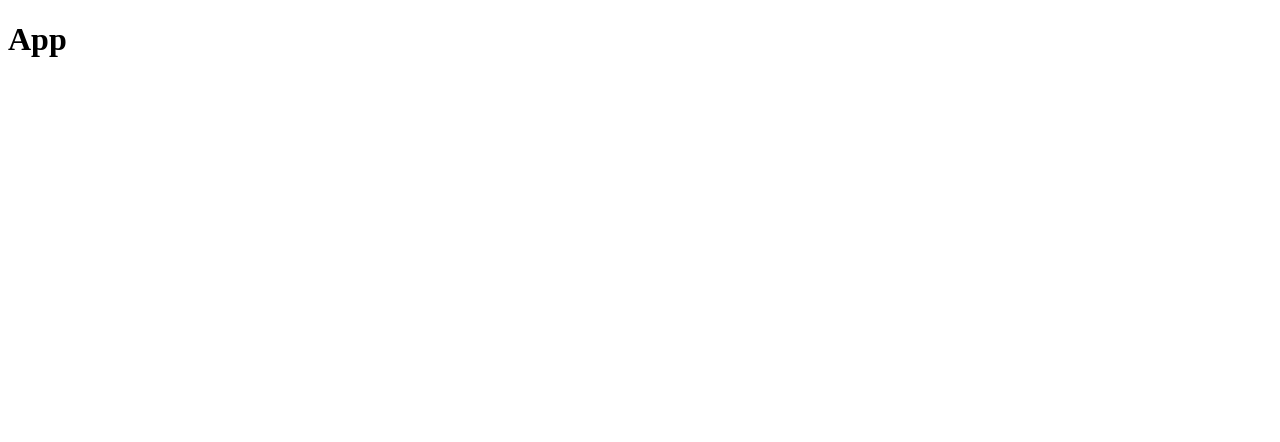
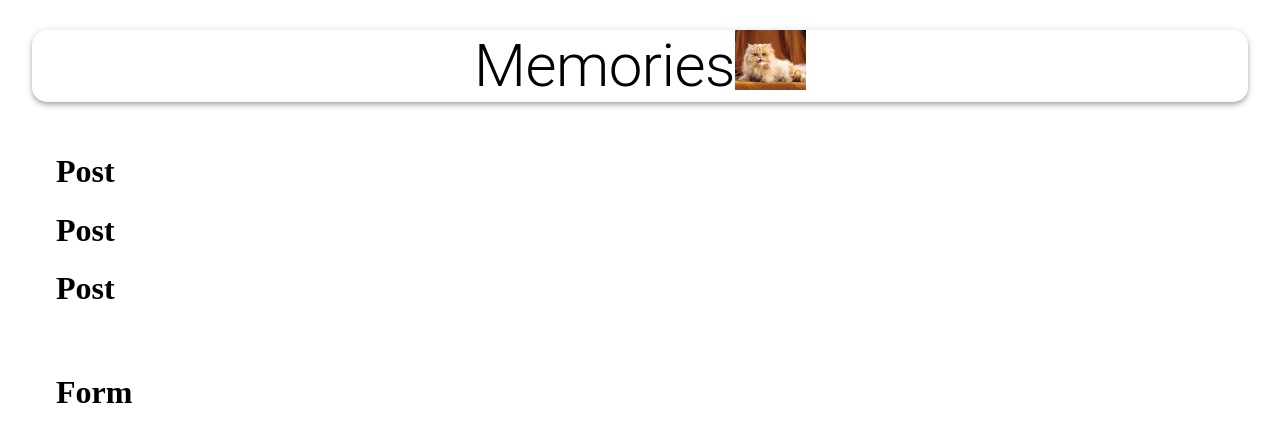
Before and after one commit to Kesi-P/Memories-project-MERN-, a React (Create React App) app in the folder client/: page / in a window 1280 px wide. Shown: the top 442 px of the page. Built offline with nearby package versions, Linux system fonts and the light colour scheme.

Commit message:
moved file , add css

```diff
--- a/client/package.json
+++ b/client/package.json
@@ -3,6 +3,7 @@
   "version": "0.1.0",
   "private": true,
   "dependencies": {
+    "@material-ui/core": "^4.11.3",
     "axios": "^0.21.1",
     "cra-template": "1.1.2",
     "moment": "^2.29.1",
@@ -36,5 +37,9 @@
       "last 1 firefox version",
       "last 1 safari version"
     ]
+  },
+  "devDependencies": {
+    "customize-cra": "^1.0.0",
+    "react-app-rewired": "^2.1.8"
   }
 }
--- a/client/src/App.js
+++ b/client/src/App.js
@@ -1,11 +1,34 @@
 //rfce
 import React from 'react'
+import { Container, AppBar, Typography, Grow, Grid } from '@material-ui/core'
+import momories from './images/persian.jpg'
+import Posts from './components/Posts/Posts'
+import Form from './components/Form/Form'
+
+import useStyles from './styles'
 
 const App = () => {
+
+    const classes = useStyles();
     return (
-        <div>
-            <h1>App</h1>
-        </div>
+        <Container maxWidth='lg'>
+            <AppBar className={classes.appBar} position='static' color='inherit'>
+                <Typography variant='h2' align='center'>Memories</Typography>
+                <img src={momories} alt='momories' height='60' />
+            </AppBar>
+            <Grow in>
+                <Container>
+                    <Grid container justify='space-between' alignItems='stretch' spacing={3}>
+                        <Grid item xs={12} sm={7}>
+                            <Posts />
+                        </Grid>
+                        <Grid item xs={12} sm={7}>
+                            <Form />
+                        </Grid>
+                    </Grid>
+                </Container>
+            </Grow>
+        </Container>
     )
 }
 
--- /dev/null
+++ b/client/src/components/Form/Form.js
@@ -0,0 +1,11 @@
+import React from 'react'
+
+const Form = () => {
+    return (
+        <div>
+            <h1>Form</h1>
+        </div>
+    )
+}
+
+export default Form
--- /dev/null
+++ b/client/src/components/Posts/Post/Post.js
@@ -0,0 +1,12 @@
+//rfce
+import React from 'react'
+
+const Post = () => {
+    return (
+        <div>
+            <h1>Post</h1>
+        </div>
+    )
+}
+
+export default Post
--- /dev/null
+++ b/client/src/components/Posts/Posts.js
@@ -0,0 +1,13 @@
+import React from 'react'
+import Post from './Post/Post'
+const Posts = () => {
+    return (
+        <div>
+           <h1>Post</h1>
+           <Post/>
+           <Post/>
+        </div>
+    )
+}
+
+export default Posts
--- /dev/null
+++ b/client/src/styles.js
@@ -0,0 +1,18 @@
+import { makeStyles } from '@material-ui/core/styles'
+
+export default makeStyles(() => ({
+    appBar: {
+        borderRadius: 15,
+        margin: '30px 0',
+        display: 'flex',
+        flexDirection: 'row',
+        justifyContent: 'center',
+        alignContent: 'center'
+    },
+    heading: {
+        color: 'rgba(0, 183, 255, 1)'
+    },
+    image: {
+        marginLeft: '15px'
+    }
+}))
```
Also changed, not shown: client/src/components/Form/styles.js (added), client/src/components/Posts/Post/styles.js (added), client/src/components/Posts/styles.js (added), client/src/images/persian.jpg (added), 1 other file (tests, documents, lock files or other folders).
